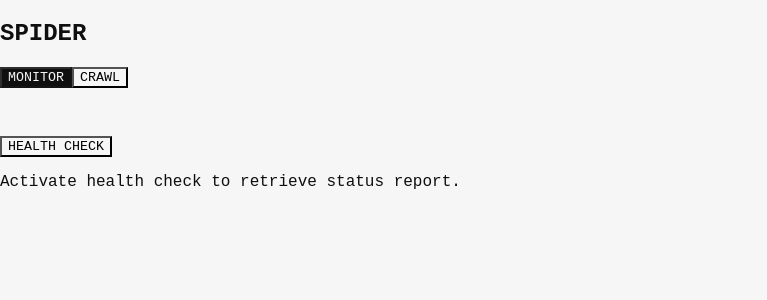
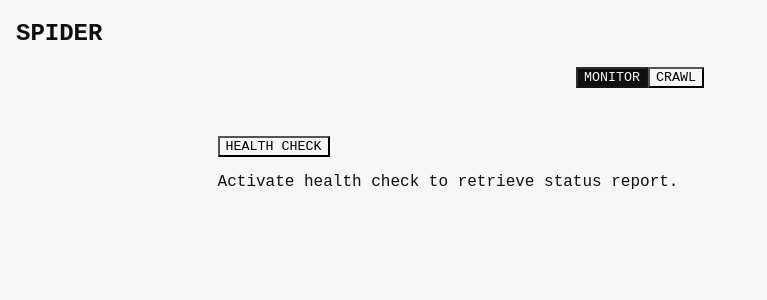
Before and after one commit to JaynewDee/spider, a React (Vite) app: page / in a window 1280 px wide. Shown: the top 300 px of the page, without its empty margins (0-767 px from the left). Built offline with nearby package versions, Linux system fonts and the light colour scheme.

Commit message:
minimal styles, cleaner divisions

```diff
--- a/src/App.css
+++ b/src/App.css
@@ -1,3 +1,7 @@
+.header-container {
+  margin-left: 1rem;
+}
+
 .domain-box {
   border-bottom: 1px solid black;
 }
@@ -20,5 +24,12 @@
 }
 
 .nav-container {
+  display: flex;
+  justify-content: center;
   margin-bottom: 3rem;
 }
+
+.main-display {
+  width: 66vw;
+  margin: 1rem auto;
+}
--- a/src/App.tsx
+++ b/src/App.tsx
@@ -20,7 +20,7 @@ const App: React.FC<any> = () => {
     <>
       <Header />
       <Nav displayState={displayState} setDisplayState={setDisplayState} />
-      {displaySwitch(displayState)}
+      <div className="main-display">{displaySwitch(displayState)}</div>
     </>
   );
 };
--- a/src/components/Crawl.tsx
+++ b/src/components/Crawl.tsx
@@ -26,7 +26,7 @@ const Crawl = () => {
   };
 
   return (
-    <div className="container">
+    <div>
       <div className="input-btn-pair">
         <label>Filter:</label>
         <input
--- a/src/components/Header/Header.tsx
+++ b/src/components/Header/Header.tsx
@@ -2,7 +2,7 @@ import React from "react";
 
 const Header: React.FC<any> = () => {
   return (
-    <header>
+    <header className="header-container">
       <h2>SPIDER</h2>
     </header>
   );
--- a/src/index.css
+++ b/src/index.css
@@ -27,4 +27,5 @@ button {
 :disabled {
   background-color: #0f0f0f;
   color: whitesmoke;
+  pointer-events: none;
 }
```
